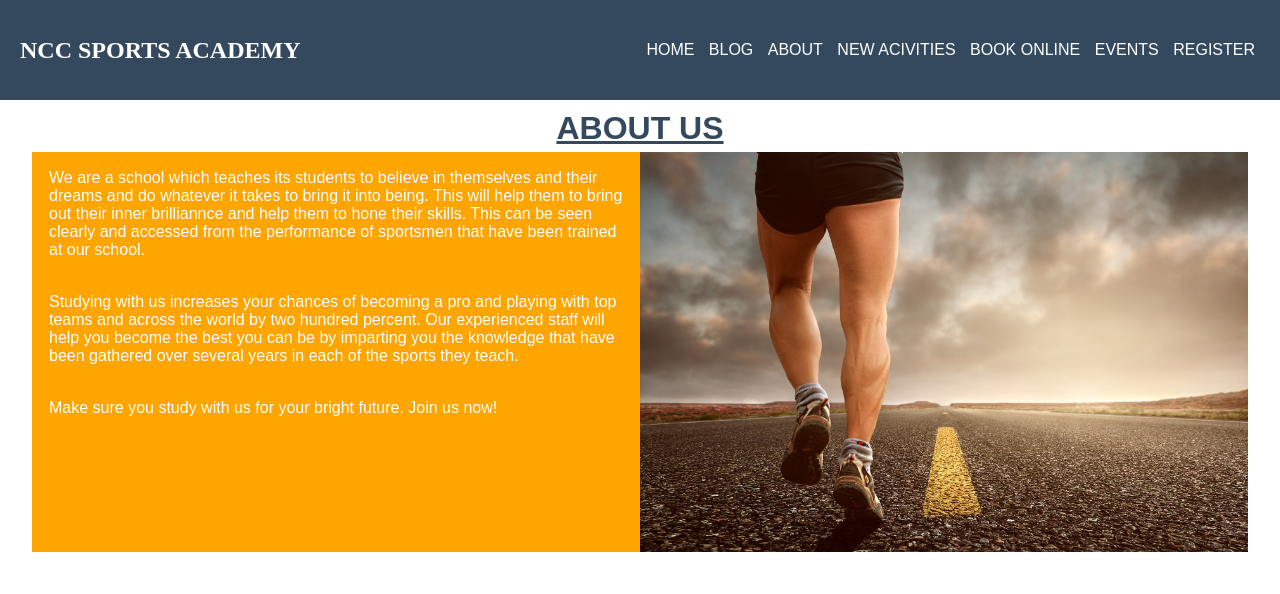
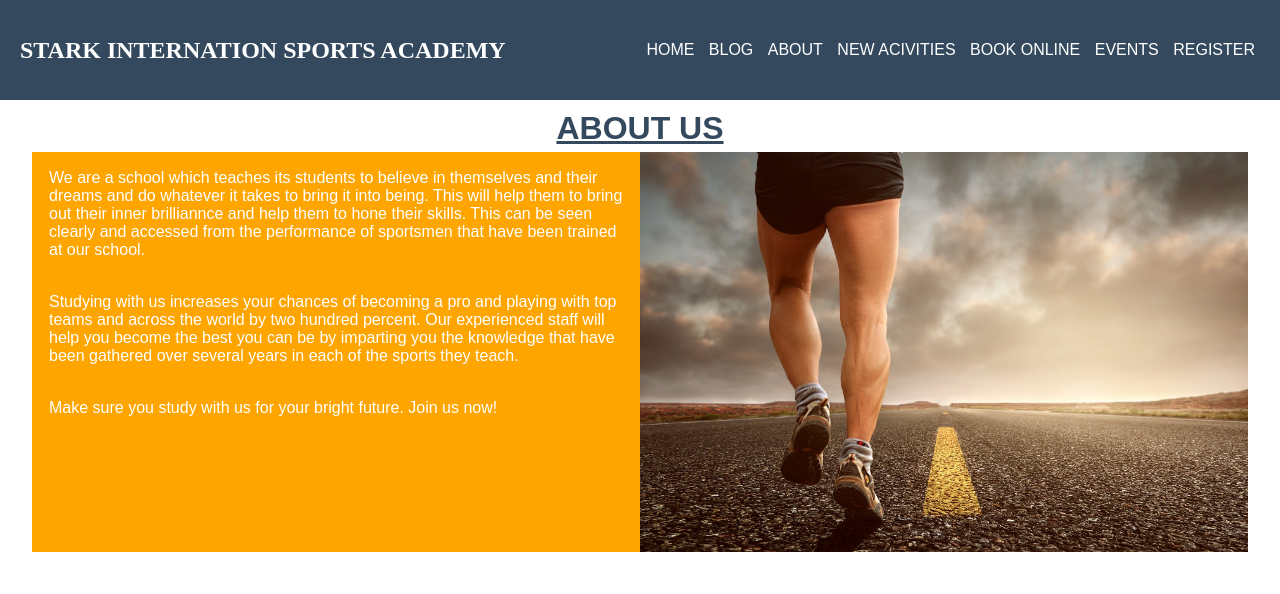
Before and after one commit to tony-bahiya007/website, a plain HTML site: page html/about.html in a window 1280 px wide. Shown: the top 594 px of the page. Drawn offline with Linux system fonts and the light colour scheme.

Commit message:
Update about.html

```diff
--- a/html/about.html
+++ b/html/about.html
@@ -9,7 +9,7 @@
 </head>
 <body>
 	<div class="header">
-		<h2 class="logo">NCC SPORTS ACADEMY</h2>
+		<h2 class="logo">Stark Internation SPORTS ACADEMY</h2>
 		<input type="checkbox" id="chk">
 		<label for="chk" class="show-menu-btn">
 		  <i class="fas fa-ellipsis-h"></i>
```
